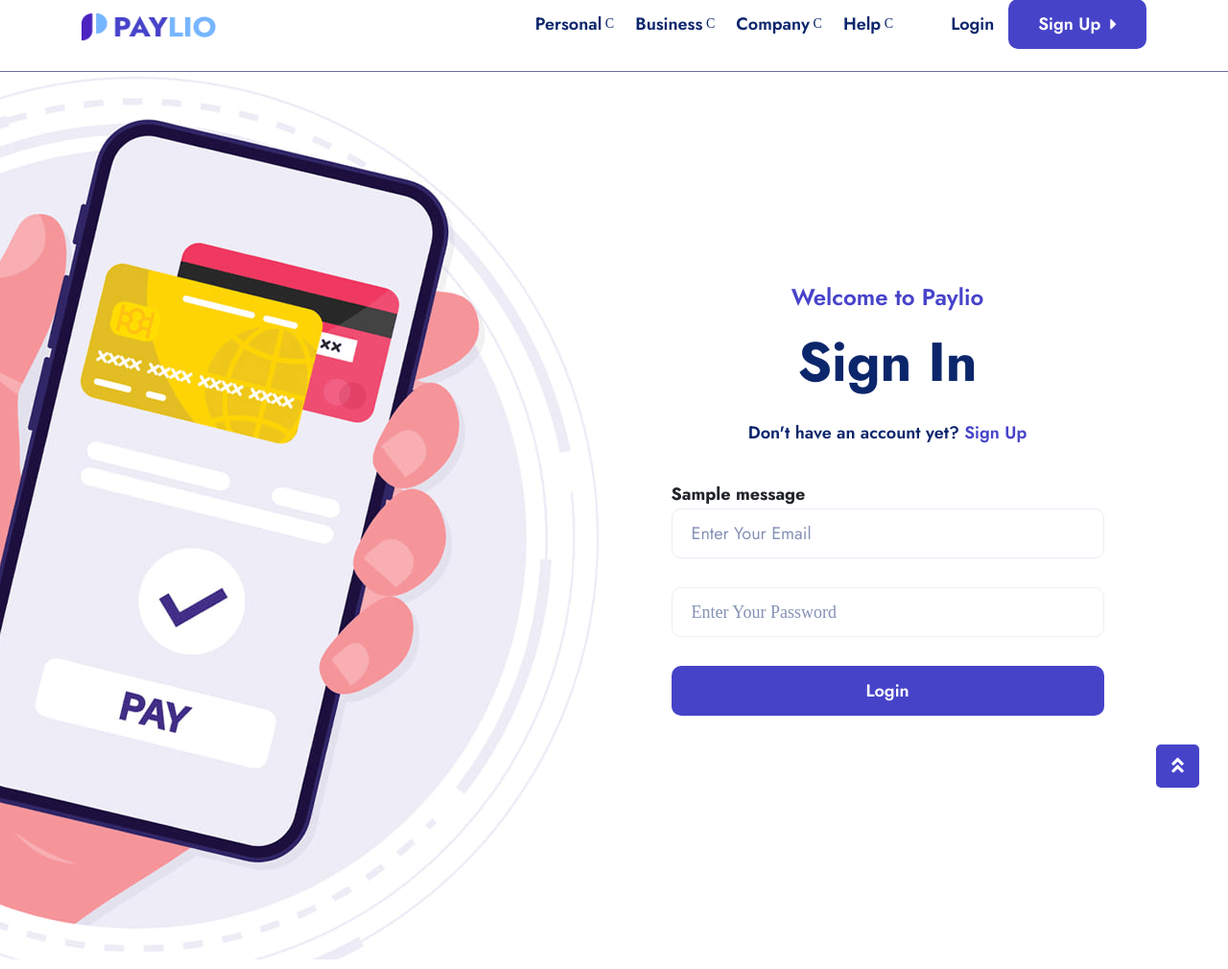
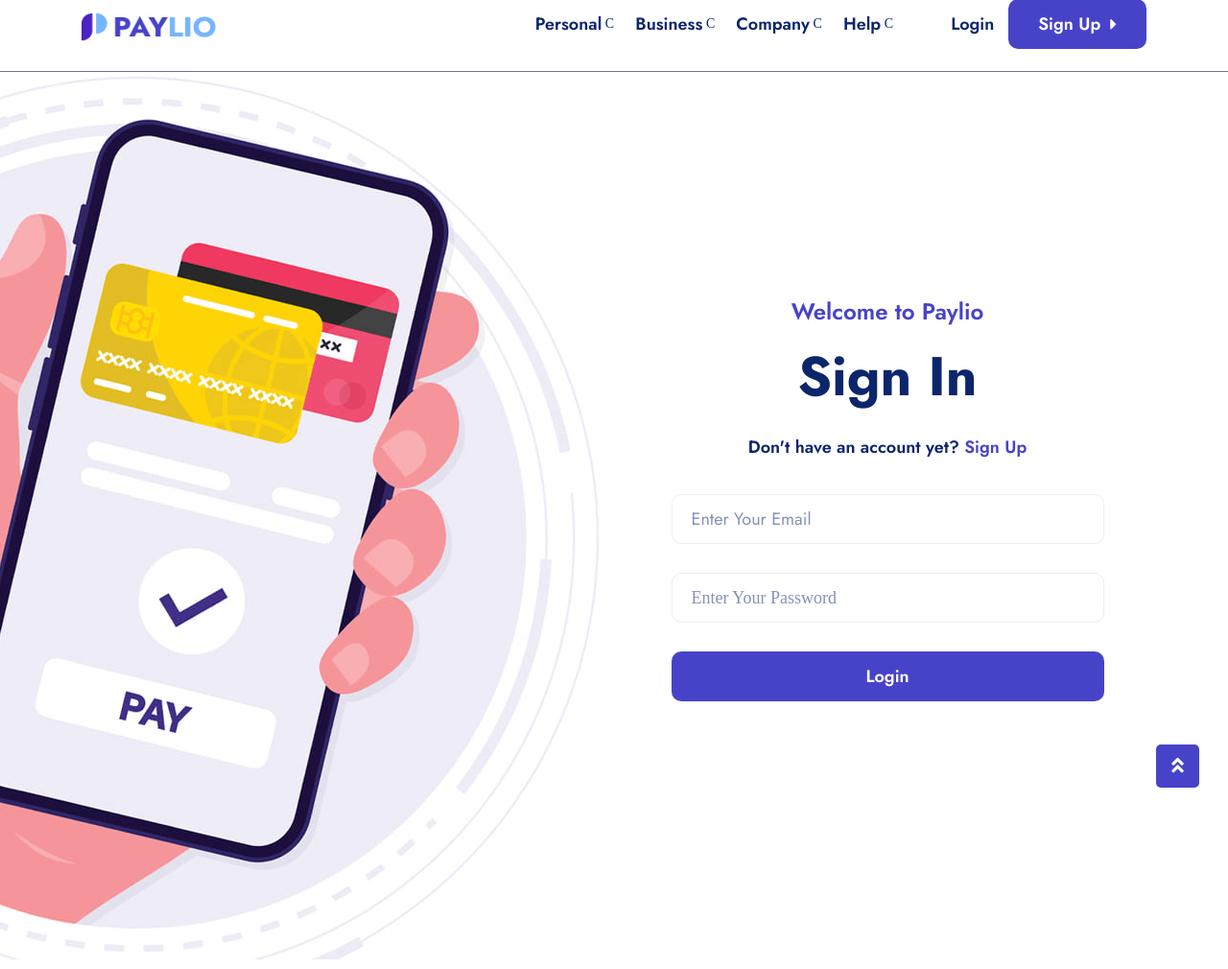
Before and after one commit to ColinAdo/cashtech, a Django app: page /user/signin/ in a window 1280 px wide. Shown: the part 24-1034 px from the top of the page at 96% size. Run offline with Django 4.2, Linux system fonts and the light colour scheme; tables that the repository leaves empty hold one stand-in row (values such as "Sample post"); one stand-in notice (Sample message) is shown; some libraries are stand-ins or nearby versions; some web fonts are replaced.

Commit message:
Removed alert

```diff
--- a/templates/userauths/sign-in.html
+++ b/templates/userauths/sign-in.html
@@ -24,12 +24,6 @@
                             <span class="or">Or Continue With</span> -->
                         </div>
 
-                        {% if messages %}
-                            {% for message in messages %}
-                                <strong>{{ message }}</strong>
-                            {% endfor %}
-                        {% endif %}
-
                         <form method="POST">
                             {% csrf_token %}
                             <div class="row">
```
